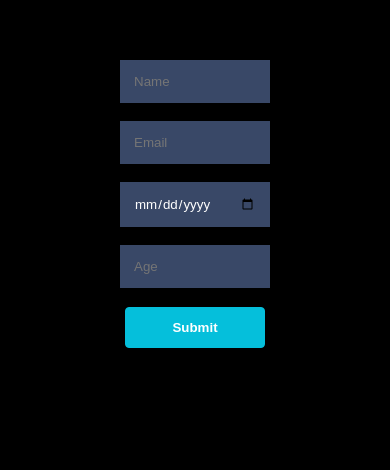
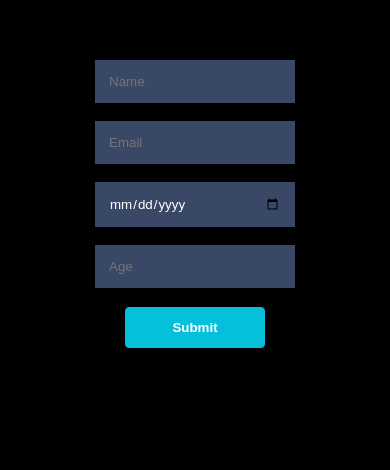
Before and after one commit to ashfiquejahan24/fooddeliviry.github.io, a plain HTML site: page index.html in a window 390 px wide. Shown: the part 7588-8058 px from the top of the page. Drawn offline with nearby package versions, Linux system fonts and the light colour scheme.

Commit message:
Update responsive.css

```diff
--- a/css/responsive.css
+++ b/css/responsive.css
@@ -1,5 +1,10 @@
 
 @media screen and (max-width: 1226px){
+*{
+	box-sizing: border-box;
+}
+
+
 	#survice{
 	width: 100%;
 	height:209vh;
@@ -433,7 +438,7 @@
 	}
 
 	#inner-contact{
-		width: 150px;
+		width: 200px;
 	}
 
 }
```
